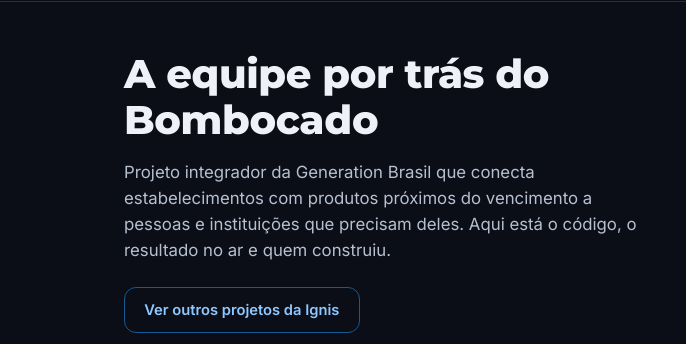
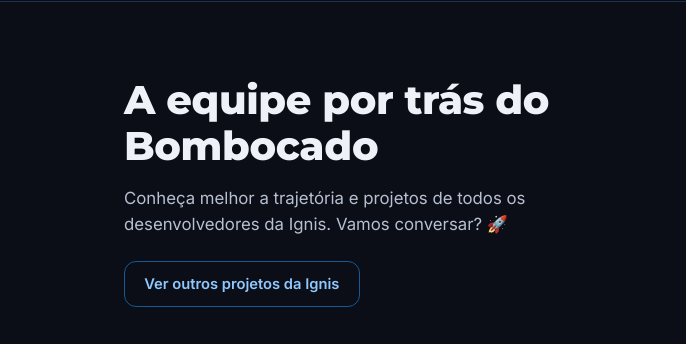
Before and after one commit to EmpresaIgnis/contato, a plain HTML site: page index.html in a window 1280 px wide. Shown: the part 75-419 px from the top of the page, 0-686 px from the left. Drawn offline with Linux system fonts and the light colour scheme.

Commit message:
Revise hero section text in index.html
Updated the hero section description to highlight developers' projects.

```diff
--- a/index.html
+++ b/index.html
@@ -37,7 +37,7 @@
     <section class="hero wrap">
       <div class="hero-text">
         <h1>A equipe por trás do Bombocado</h1>
-        <p class="hero-sub">Projeto integrador da Generation Brasil que conecta estabelecimentos com produtos próximos do vencimento a pessoas e instituições que precisam deles. Aqui está o código, o resultado no ar e quem construiu.</p>
+        <p class="hero-sub"> Conheça melhor a trajetória e projetos de todos os desenvolvedores da Ignis. Vamos conversar? 🚀 </p>
         <div class="hero-actions">
           <a class="btn btn-outline" href="https://github.com/orgs/Ignis-Code-Solutions/repositories" target="_blank" rel="noopener">Ver outros projetos da Ignis</a>
         </div>
```
